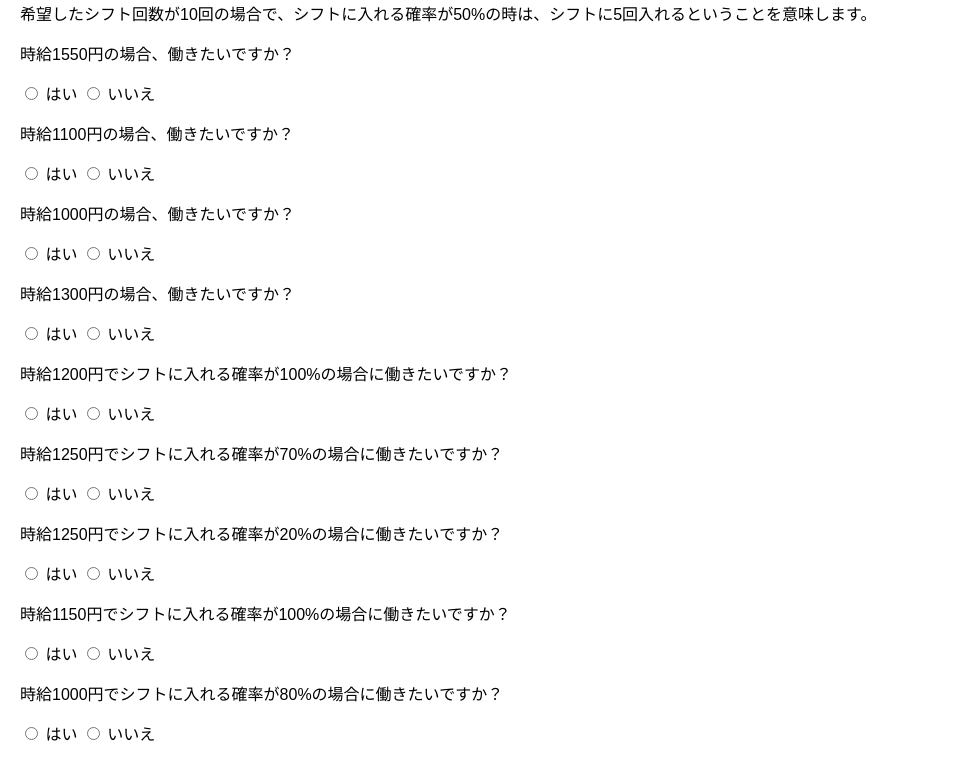
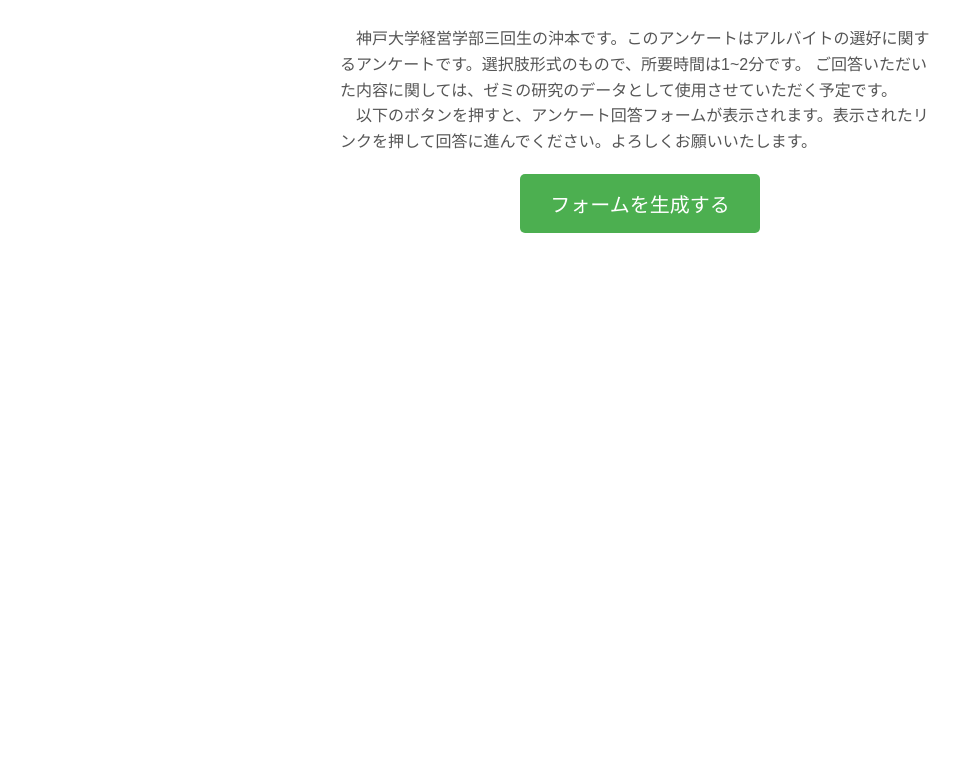
Before and after one commit to gotininaruo/-, a plain HTML site: page index.html in a window 1280 px wide. Shown: the part 88-846 px from the top of the page, without its empty margins (0-969 px from the left). After the commit the page ends 800 px from the top, so only its background shows below. Drawn offline with Linux system fonts and the light colour scheme.

Commit message:
Update index.html

```diff
--- a/index.html
+++ b/index.html
@@ -3,121 +3,74 @@
 <head>
   <meta charset="UTF-8">
   <meta name="viewport" content="width=device-width, initial-scale=1.0">
-    <title>時給アンケート</title>
+  <title>ランダムフォームリンク</title>
   <style>
     body {
       font-family: Arial, sans-serif;
-            margin: 20px;
+      text-align: center;
+      padding: 20px;
     }
-        .question {
-            margin-bottom: 15px;
+    h2 {
+      font-size: 28px; /* タイトルの文字サイズ */
+    }
+    p.description {
+      font-size: 16px; /* 説明文の文字サイズ */
+      color: #555; /* 薄いグレーで目立ちすぎない色 */
+      line-height: 1.6; /* 行間を調整して読みやすく */
+      margin: 20px auto; /* 上下に余白を追加 */
+      max-width: 600px; /* 説明文の幅を制限 */
+      text-align: left; /* 説明文を左寄せに */
+    }
+    button {
+      background-color: #4CAF50;
+      color: white;
+      padding: 15px 30px;
+      border: none;
+      border-radius: 5px;
+      cursor: pointer;
+      font-size: 20px;
+    }
+    button:hover {
+      background-color: #45a049;
+    }
+    a {
+      display: block;
+      margin-top: 20px;
+      color: #007BFF;
+      font-size: 24px;
+      text-decoration: none;
+    }
+    a:hover {
+      text-decoration: underline;
     }
   </style>
-    <script>
-        const results = [];
-
-        function getRandomX() {
-            const values = [1000, 1050, 1100, 1150, 1200, 1250, 1300, 1350, 1400, 1450, 1500, 1550, 1600];
-            return values[Math.floor(Math.random() * values.length)];
-        }
-
-        function getRandomY() {
-            const values = [0, 10, 20, 30, 40, 50, 60, 70, 80, 90, 100];
-            return values[Math.floor(Math.random() * values.length)];
-        }
-
-        function loadSurvey() {
-            const surveyContainer = document.getElementById('surveyContainer');
-            surveyContainer.innerHTML = '';
-            results.length = 0;
-
-            for (let i = 0; i < 4; i++) {
-                const xValue = getRandomX();
-                results.push({ x: xValue, y: null, answer: null });
-
-                const question = document.createElement('div');
-                question.classList.add('question');
-                question.innerHTML = `
-                    <p>時給${xValue}円の場合、働きたいですか？</p>
-                    <label>
-                        <input type="radio" name="answer${i}" value="はい" onchange="saveAnswer(${i}, '${xValue}', null)"> はい
-                    </label>
-                    <label>
-                        <input type="radio" name="answer${i}" value="いいえ" onchange="saveAnswer(${i}, '${xValue}', null)"> いいえ
-                    </label>
-                `;
-                surveyContainer.appendChild(question);
-            }
-
-            for (let i = 4; i < 10; i++) {
-                const xValue = getRandomX();
-                const yValue = getRandomY();
-
-                results.push({ x: xValue, y: yValue, answer: null });
-
-                const question = document.createElement('div');
-                question.classList.add('question');
-                question.innerHTML = `
-                    <p>時給${xValue}円でシフトに入れる確率が${yValue}%の場合に働きたいですか？</p>
-                    <label>
-                        <input type="radio" name="answer${i}" value="はい" onchange="saveAnswer(${i}, '${xValue}', '${yValue}')"> はい
-                    </label>
-                    <label>
-                        <input type="radio" name="answer${i}" value="いいえ" onchange="saveAnswer(${i}, '${xValue}', '${yValue}')"> いいえ
-                    </label>
-                `;
-                surveyContainer.appendChild(question);
-            }
-        }
-
-        function saveAnswer(index, xValue, yValue) {
-            const answer = document.querySelector(`input[name="answer${index}"]:checked`);
-            if (answer) {
-                results[index].answer = answer.value;
-            }
-        }
-
-        async function submitSurvey() {
-            const allAnswered = results.every(result => result.answer !== null);
-            if (!allAnswered) {
-                alert("すべての質問に回答してください。");
-                return;
-            }
-
-            const surveyData = results.map(result => ({
-                x: result.x,
-                y: result.y,
-                answer: result.answer
-            }));
-
-            try {
-                const response = await fetch('YOUR_SCRIPT_URL', {
-                    method: 'POST',
-                    headers: { 'Content-Type': 'application/json' },
-                    body: JSON.stringify({ data: surveyData })
-                });
-
-                if (response.ok) {
-                    console.log('アンケート結果がスプレッドシートに送信されました。');
-                    document.getElementById('resultsContainer').innerHTML = '<h2>送信完了</h2><p>回答ありがとうございました。</p>';
-                } else {
-                    console.error('送信エラー:', response.statusText);
-                    alert("送信中にエラーが発生しました。");
-                }
-            } catch (error) {
-                console.error('送信エラー:', error);
-                alert("送信中にエラーが発生しました。");
-            }
-        }
-
-        window.onload = loadSurvey;
-    </script>
 </head>
 <body>
-    <h1>時給アンケート</h1>
-    <p>希望したシフト回数が10回の場合で、シフトに入れる確率が50%の時は、シフトに5回入れるということを意味します。</p>
-    <div id="surveyContainer"></div>
-    <button onclick="submitSurvey()">送信</button>
-    <div id="resultsContainer"></div>
+
+<h2>学生のアルバイト選択に関する研究</h2>
+<p class="description">
+  　神戸大学経営学部三回生の沖本です。このアンケートはアルバイトの選好に関するアンケートです。選択肢形式のもので、所要時間は1~2分です。
+  ご回答いただいた内容に関しては、ゼミの研究のデータとして使用させていただく予定です。<br>
+  　以下のボタンを押すと、アンケート回答フォームが表示されます。表示されたリンクを押して回答に進んでください。よろしくお願いいたします。
+</p>
+<button onclick="openRandomForm()">フォームを生成する</button>
+<p id="formLink"></p>
+
+<script>
+  function openRandomForm() {
+    // フォームのURLリストを配列で定義
+    const formUrls = [
+      "https://forms.gle/RjKLfAcGDYs2ZseB8"
+    ];
+
+    // ランダムにインデックスを選択
+    const randomIndex = Math.floor(Math.random() * formUrls.length);
+    const randomFormUrl = formUrls[randomIndex];
+
+    // 選ばれたURLをリンクとして表示
+    document.getElementById("formLink").innerHTML = `<a href="${randomFormUrl}" target="_blank">フォームを開いてアンケートに進む</a>`;
+  }
+</script>
+
 </body>
 </html>
```
Lines whose indentation alone changed are shown as unchanged.
